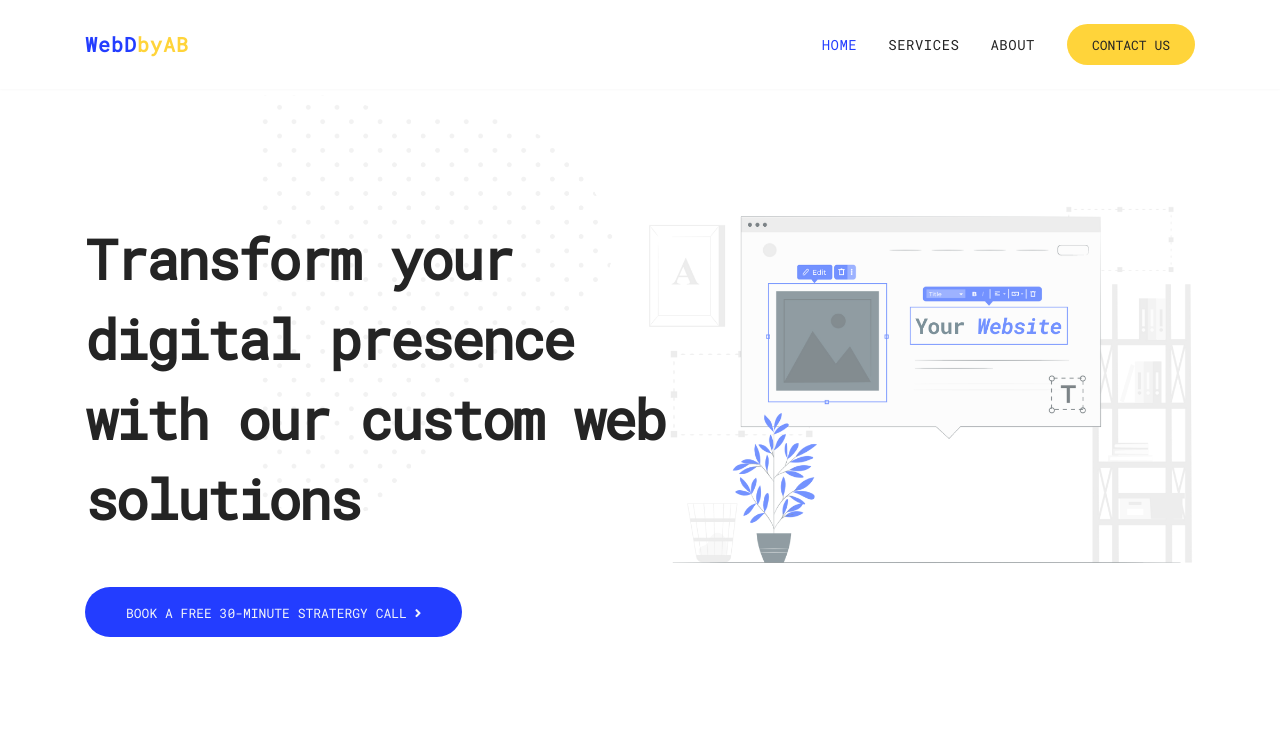
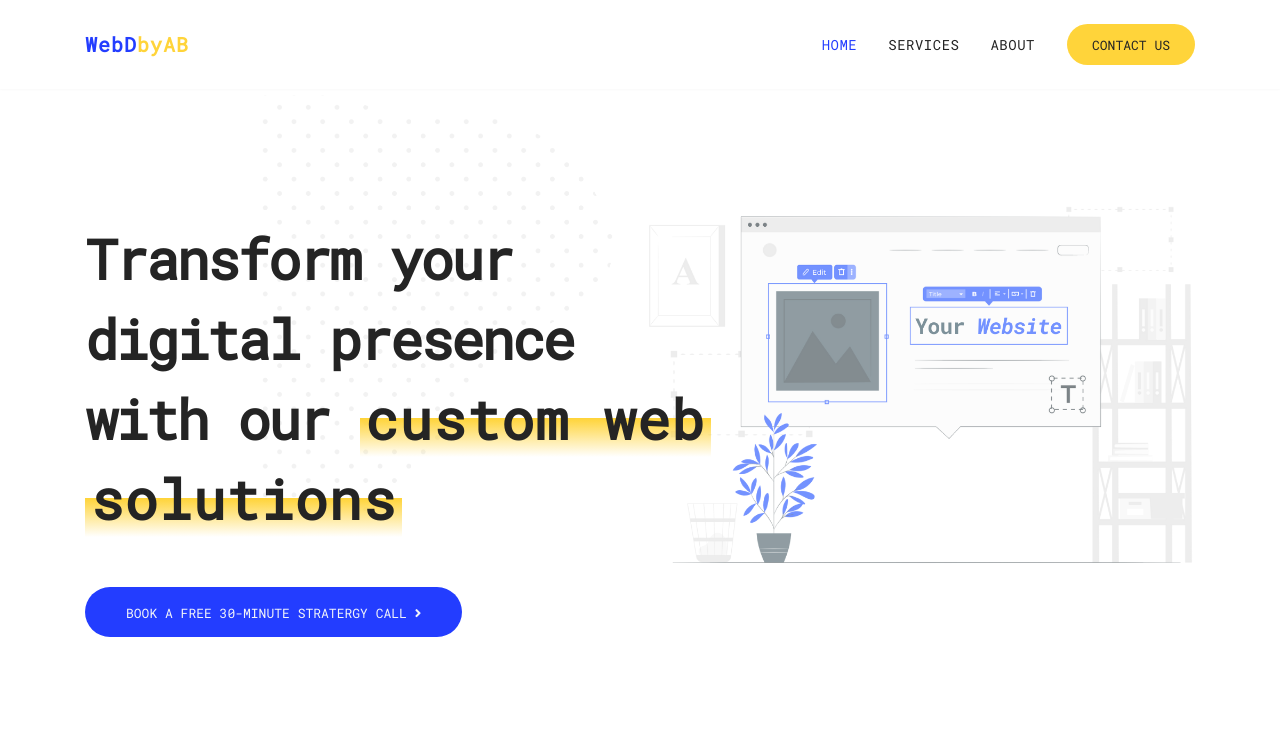
Before and after one commit to Web-D-By-AB/Web-D-By-AB, a website: page theme/index.html in a window 1280 px wide. Shown: the top 744 px of the page. Drawn offline with Linux system fonts and the light colour scheme.

Commit message:
Made changes to hero title formatting

```diff
--- a/source/scss/_common.scss
+++ b/source/scss/_common.scss
@@ -116,7 +116,15 @@ input[type="email"],input[type="password"],input[type="text"],input[type="tel"]{
 }
 
 
+#underline {
 
+  background-image: linear-gradient(to bottom, transparent 0%, transparent 50%, $secondary-color 50%, transparent 100%);
+  padding: .04em .1em;
+
+  -webkit-box-decoration-break: clone;
+  -o-box-decoration-break: clone;
+  box-decoration-break: clone;
+}
 
 .btn.active:focus, .btn:active:focus, .btn:focus {
   outline: 0;
--- a/theme/index.html
+++ b/theme/index.html
@@ -89,8 +89,8 @@
 			<div class="col-lg-9 col-md-10">
 				<div class="block">
 					<!-- <span class="d-block mb-3 text-capitalize">Making your Web Presence Impossible to Ignore</span> -->
-					<h1 class="animated fadeInUp mb-5">Transform your <br>digital presence <br> with our custom web
-						solutions</h1>
+					<h1 class="animated fadeInUp mb-5">Transform your <br>digital presence <br> with our <span id="underline">custom web
+						solutions</span> </h1>
 					<a href="https://calendly.com/webdbyab/say-hi" class="btn btn-main animated fadeInUp btn-round-full"
 						aria-label="Get started" target="_blank" rel="noopener noreferrer">Book a free 30-minute stratergy call<i class="btn-icon fa fa-angle-right ml-2"></i></a>
 				</div>
```
Also changed, not shown: source/index.html (+2 -2 lines), theme/css/style.css, 1 other file.
